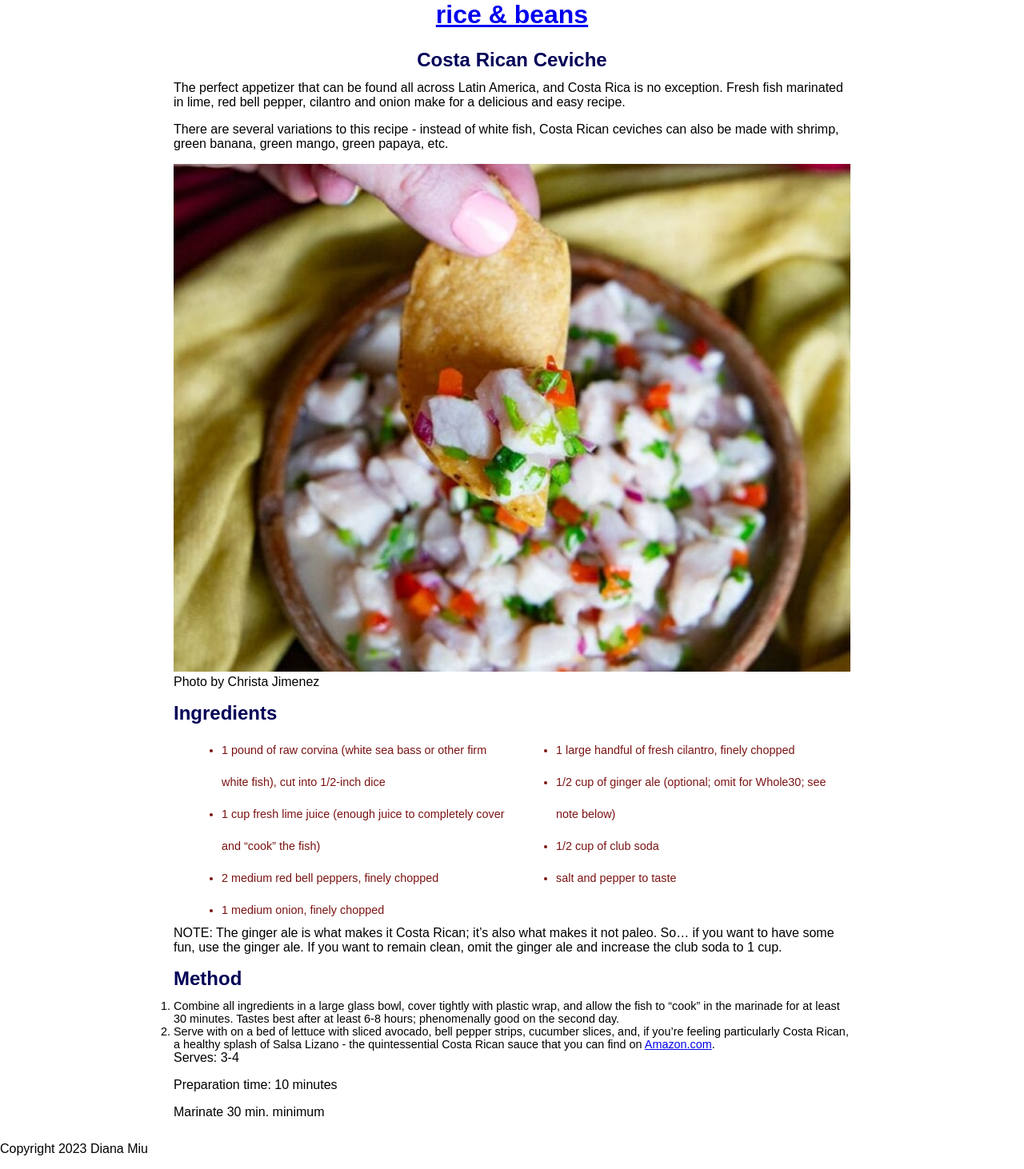
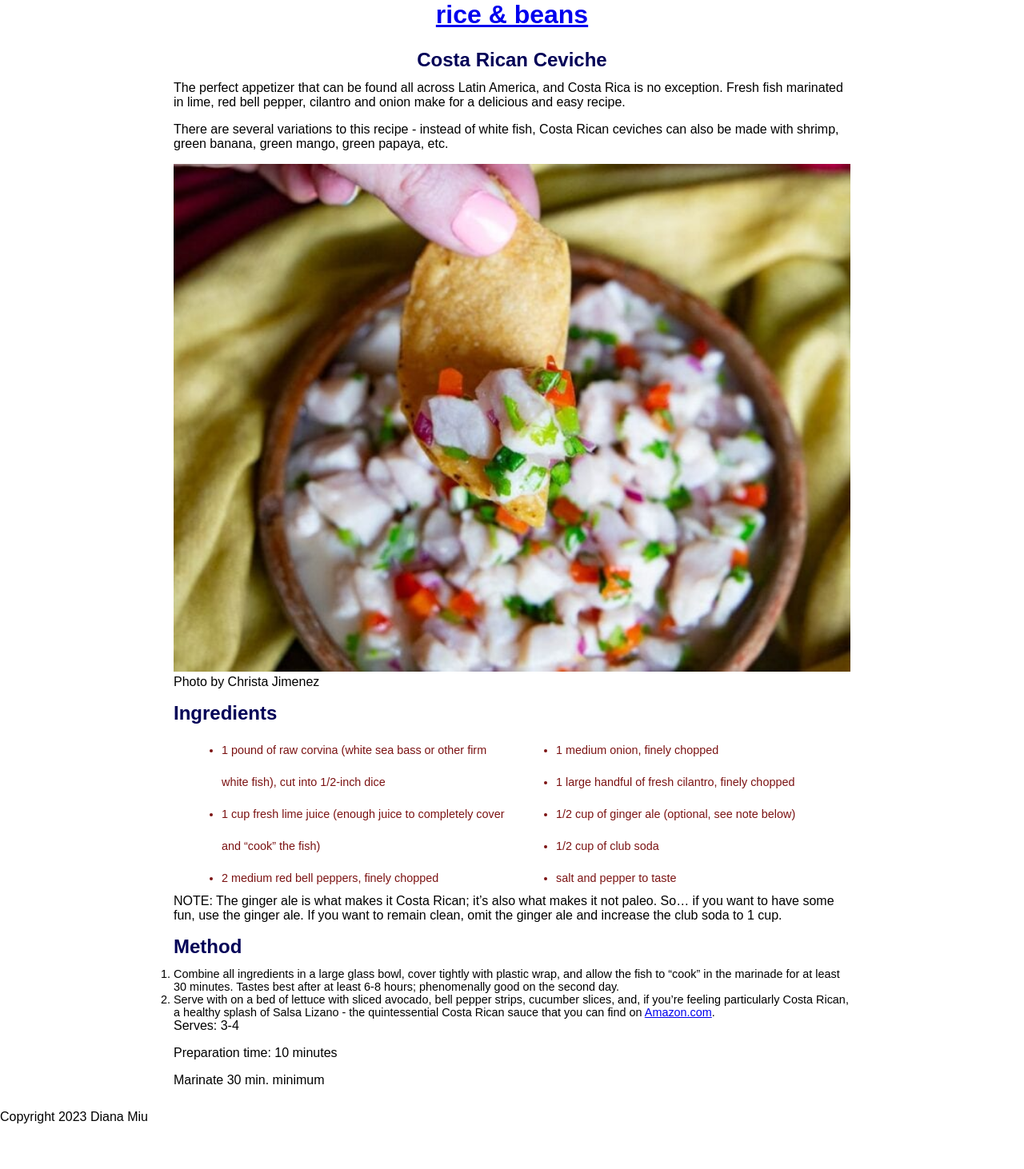
Before and after one commit to DianaMiu/recipesdiana, a Jekyll site: the page built from _recipes/recipe1.md, in a window 1280 px wide. Shown: the whole page at 80% size. Built offline with Jekyll 4.4.1, drawn with Linux system fonts in a browser that asks for light colours; after the commit the page ends 1422 px from its top, so only the background shows below that.

Commit message:
Update Recipe “recipe1”

```diff
--- a/_recipes/recipe1.md
+++ b/_recipes/recipe1.md
@@ -18,7 +18,7 @@ There are several variations to this recipe - instead of white fish, Costa Rican
 * 2 medium red bell peppers, finely chopped
 * 1 medium onion, finely chopped
 * 1 large handful of fresh cilantro, finely chopped
-* 1/2 cup of ginger ale (optional; omit for Whole30; see note below)
+* 1/2 cup of ginger ale (optional, see note below)
 * 1/2 cup of club soda
 * salt and pepper to taste
 
```
